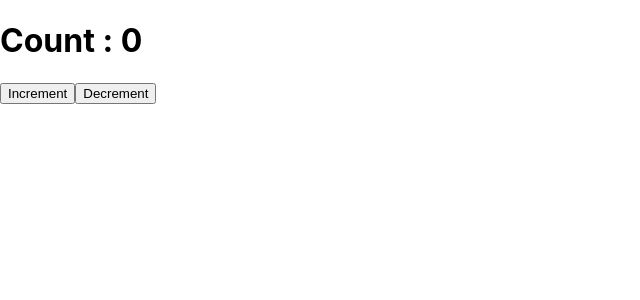
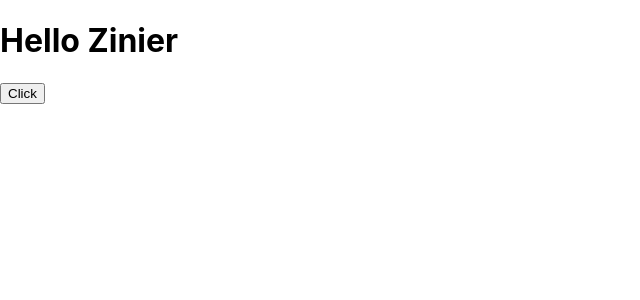
Before and after one commit to sankrj20/react-learning, a React (Create React App) app in the folder hello-world/: page / in a window 1280 px wide. Shown: the top 300 px of the page, without its empty margins (0-640 px from the left). Built offline with nearby package versions, Linux system fonts and the light colour scheme.

Commit message:
Tutorial 15 Methods as props

```diff
--- a/hello-world/src/App.js
+++ b/hello-world/src/App.js
@@ -5,6 +5,7 @@
 import Welcome from './components/Welcome';
 import MessageChanger from './components/MessageChanger';
 import Counter from './components/Counter';
+import EventHandlerBind from './components/EventHandlerBind';
 
 class App extends Component {
   render() {
@@ -21,8 +22,9 @@
         </Welcome>
         <MessageChanger />
       </div>
-      */
-      <Counter />
+
+      <Counter /> */
+      <EventHandlerBind />
 
     )
   }
--- /dev/null
+++ b/hello-world/src/components/EventHandlerBind.js
@@ -0,0 +1,28 @@
+import React, { Component } from "react";
+class EventHandlerBind extends Component {
+    constructor(props) {
+        super(props)
+        this.state = {
+            message: "Hello Zinier"
+        }
+        this.changeMessage = this.changeMessage.bind(this);
+    }
+    changeMessage() {
+        this.setState({
+            message: "Bye Zinier"
+        })
+    }
+    render() {
+        return (
+            <div>
+                <h1>{this.state.message}</h1>
+                <button onClick={this.changeMessage}>Click </button>
+            </div>
+        )
+    }
+
+
+
+
+}
+export default EventHandlerBind
```
